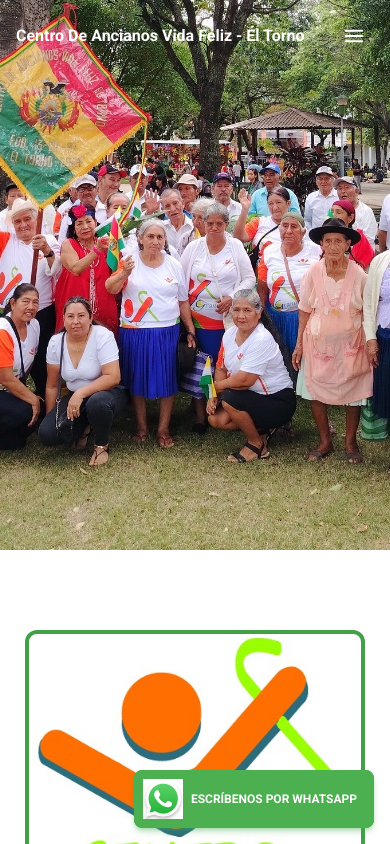
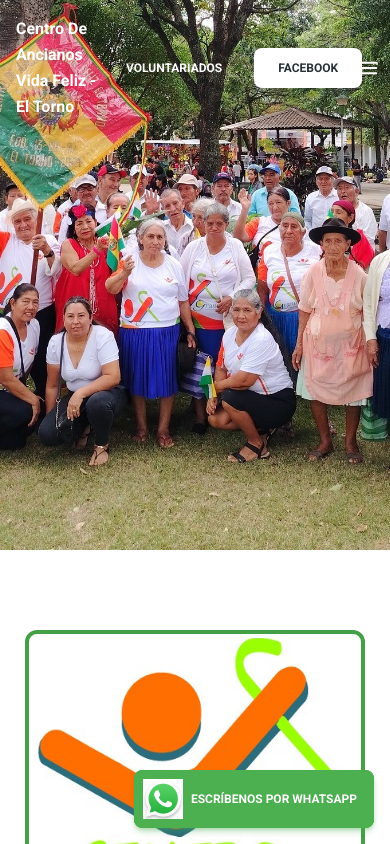
Before and after one commit to JhamilPeredo/AdultoMayor, a Next.js app: page / in a window 390 px wide. Shown: the top 844 px of the page. Built offline with nearby package versions, Linux system fonts and the light colour scheme.

Commit message:
si commit

```diff
--- a/src/components/navbar.tsx
+++ b/src/components/navbar.tsx
@@ -124,7 +124,7 @@ export function Navbar(props: Partial<React.ComponentProps<typeof MTNavbar>>) {
           <NavItem href="/artesanias" onClick={() => setOpen(false)}>Museo</NavItem>
           <NavItem href="/huertos" onClick={() => setOpen(false)}>Huertos</NavItem>
         </ul>
-        <div className="hidden items-center lg:flex gap-2">
+        <div className="flex items-center gap-2">
           <SafeButton
             variant="text"
             color={isScrolling ? "gray" : "white"}
```
